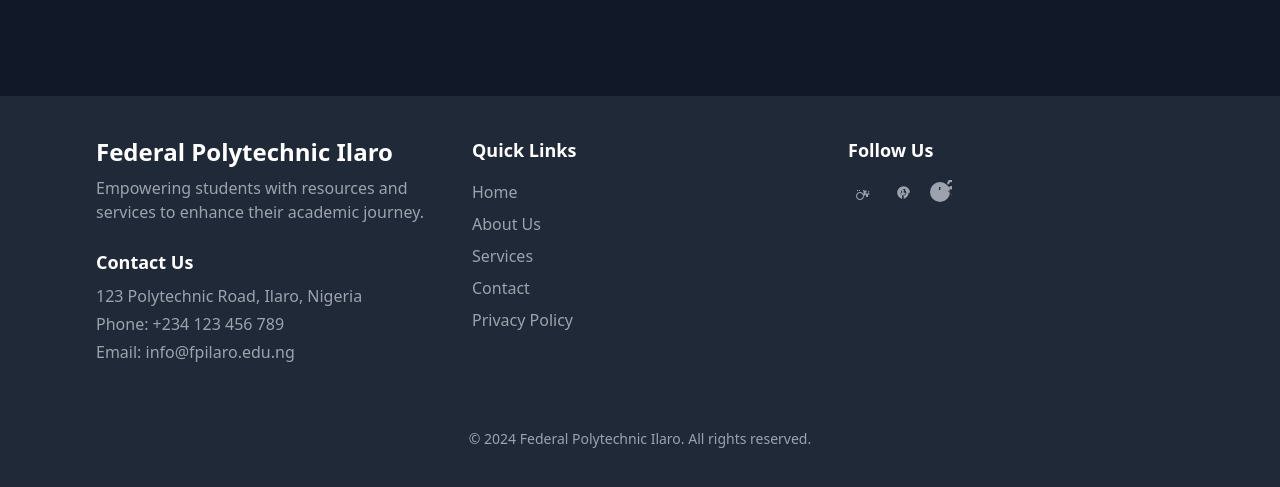
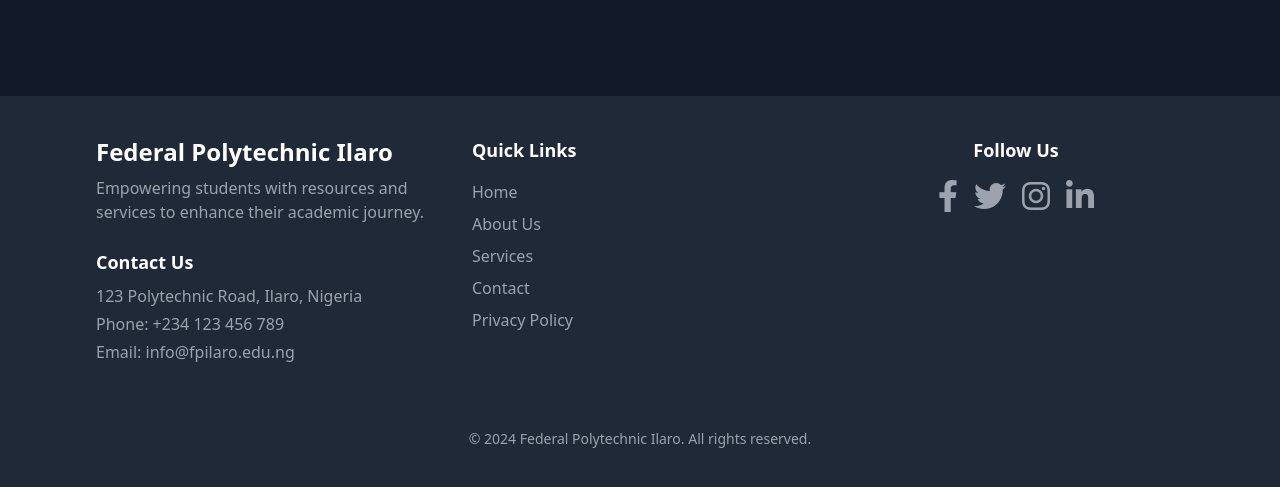
Before and after one commit to dev-Bambam/SUG_pay, a website: page public/index.html in a window 1280 px wide. Shown: the part 3536-4023 px from the top of the page. Drawn offline with Linux system fonts and the light colour scheme.

Commit message:
almost done

```diff
--- a/public/index.html
+++ b/public/index.html
@@ -5,6 +5,11 @@
     <meta name="viewport" content="width=device-width, initial-scale=1.0" />
     <title>Document</title>
     <link rel="stylesheet" href="./output.css" />
+    <!-- font awesome -->
+    <link
+      rel="stylesheet"
+      href="https://cdnjs.cloudflare.com/ajax/libs/font-awesome/6.0.0-beta3/css/all.min.css"
+    />
   </head>
   <body>
     <!-- hero and header -->
@@ -1020,7 +1025,9 @@
 
     <!-- footer -->
     <footer class="bg-gray-800 text-white py-10">
-      <div class="max-w-6xl mx-auto text-center lg:text-left px-4 sm:px-6 lg:px-8">
+      <div
+        class="max-w-6xl mx-auto text-center lg:text-left px-4 sm:px-6 lg:px-8"
+      >
         <div class="grid grid-cols-1 md:grid-cols-3 gap-10">
           <div>
             <h2 class="text-2xl font-bold">Federal Polytechnic Ilaro</h2>
@@ -1067,54 +1074,34 @@
             </ul>
           </div>
 
-          <div>
+          <div class="mb-4 lg:text-center">
             <h3 class="text-lg font-semibold">Follow Us</h3>
-            <div class="mt-4 flex space-x-4">
+            <div class="mt-4 flex justify-center space-x-4">
                 <a href="#" class="text-gray-400 hover:text-yellow-400">
-                <svg
-                  class="w-6 h-6"
-                  xmlns="http://www.w3.org/2000/svg"
-                  fill="currentColor"
-                  viewBox="0 0 24 24"
-                >
-                  <path
-                    d="M22 12l-2-1v2.5h-2.5v-1h1v-2h-3v5h2v-2h-1v1h1.5v2.5h2v-2.5h2l-2-2zm-10 7c1.5 0 3-1.5 3-3s-1.5-3-3-3-3 1.5-3 3 1.5 3 3 3zm0 1c-2.2 0-4-1.8-4-4s1.8-4 4-4 4 1.8 4 4-1.8 4-4 4zm4-10h-1v1h1v-1zm-4 0h-1v1h1v-1zm-2 0h-1v1h1v-1z"
-                  />
-                </svg>
+                    <i class="fab fa-facebook-f fa-2x"></i>
+                    <span class="sr-only">Facebook</span>
                 </a>
                 <a href="#" class="text-gray-400 hover:text-yellow-400">
-                <svg
-                  class="w-6 h-6"
-                  xmlns="http://www.w3.org/2000/svg"
-                  fill="currentColor"
-                  viewBox="0 0 24 24"
-                >
-                  <path
-                    d="M22 12.7c0-3.6-2.9-6.5-6.4-6.5-3.5 0-6.4 2.9-6.4 6.5 0 2.9 2.1 5.3 4.9 6.2v-4.4h-1.5v-1.8h1.5v-1.3c0-1.5.9-2.4 2.2-2.4 .6 0 1.1.1 1.1.1v1.2h-.6c-.6 0-1.1.4-1.1 1.1v1.3h1.8v1.8h-1.8v4.4c2.8-.8 4.9-3.2 4.9-6.1zm-6.4-2.7c1.5 0 2.8 1.3 2.8 2.8 0 1.5-1.3 2.8-2.8 2.8-1.5 0-2.8-1.3-2.8-2.8 0-1.5 1.3-2.8 2.8-2.8z"
-                  />
-                </svg>
+                    <i class="fab fa-twitter fa-2x"></i>
+                    <span class="sr-only">Twitter</span>
                 </a>
                 <a href="#" class="text-gray-400 hover:text-yellow-400">
-                <svg
-                  class="w-6 h-6"
-                  xmlns="http://www.w3.org/2000/svg"
-                  fill="currentColor"
-                  viewBox="0 0 24 24"
-                >
-                  <path
-                    d="M12 2a10 10 0 1 0 10 10A10.01 10.01 0 0 0 12 2zm1 14h-2v-4h2zm0-6h-2V7h2zm0 8h-2v-2h2v2zm7-6.93c.41-.17.88-.3 1.35-.34a4.998 4.998 0 0 0-2.15-5.48 4.993 4.993 0 0 0-5.8.44 5.005 5.005 0 0 0-.25 5.88c-.46.03-.9.12-1.35.26-2.7 1.07-4.71 3.6-4.71 6.69v.09c0 1.23 1.05 2.35 2.35 2.35.94 0 1.79-.55 2.24-1.34a4.981 4.981 0 0 0 1.43-.44c.23-.15.42-.32.61-.51.3-.31.61-.66.89-1.05.24-.34.45-.72.62-1.12.28-.65.46-1.34.51-2.06.18-2.65 2.3-4.78 4.97-4.78h.02c.55 0 1.09-.05 1.62-.13 1.52-.18 2.93-.66 4.06-1.4.68-.37 1.25-.83 1.7-1.38a5.015 5.015 0 0 0-.66-6.72c-.84-.8-1.93-1.29-3.12-1.29a4.978 4.978 0 0 0-4.78 3.45c-.27.6-.43 1.26-.43 1.93v.08h2v-.09c0-1.1.92-2.01 2.01-2.01a2.008 2.008 0 0 1 2.01 2.01c0 1.1-.92 2.01-2.01 2.01-1.14 0-2.09.91-2.09 2.01v.12c-.01.77.07 1.53.22 2.28.15.74.39 1.46.71 2.16.35.74.74 1.45 1.2 2.12.65.65 1.41 1.22 2.22 1.75a2.36 2.36 0 0 1-.12.06z"
-                  />
-                </svg>
+                    <i class="fab fa-instagram fa-2x"></i>
+                    <span class="sr-only">Instagram</span>
+                </a>
+                <a href="#" class="text-gray-400 hover:text-yellow-400">
+                    <i class="fab fa-linkedin-in fa-2x"></i>
+                    <span class="sr-only">LinkedIn</span>
                 </a>
             </div>
         </div>
       </div>
-        <div class="mt-10 border-t border-gray-800 pt-6 text-center">
+       <div class="mt-10 border-t border-gray-800 pt-6 text-center lg:w-full">
           <p class="text-sm text-gray-400">
             &copy; 2024 Federal Polytechnic Ilaro. All rights reserved.
           </p>
         </div>
-      </div>
     </footer>
   </body>
+  <script src="./index.js"></script>
 </html>
```
Also changed, not shown: public/output.css. Lines whose indentation alone changed are shown as unchanged.
